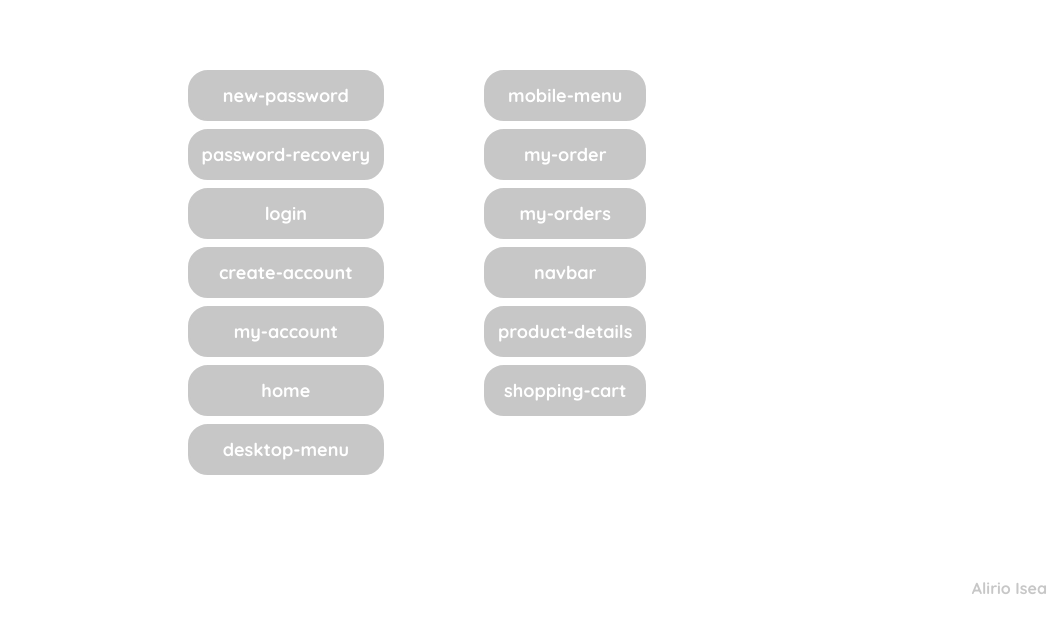
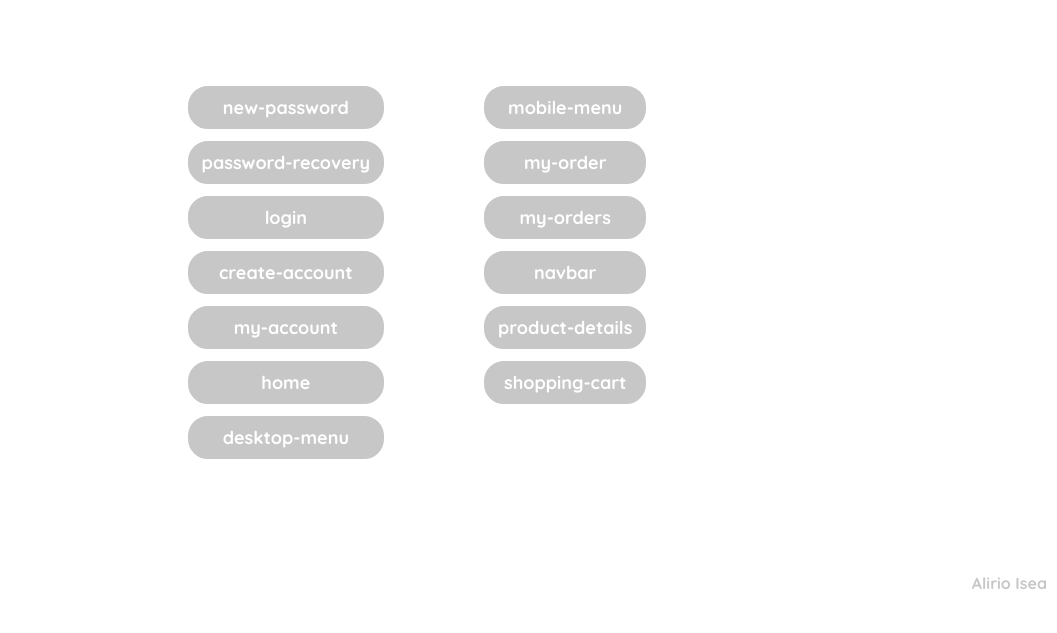
Before and after one commit to alirioi/curso-frontend-developer-practico, a plain HTML site: page index.html in a window 1280 px wide. Shown: the part 145-778 px from the top of the page, without its empty margins (223-1280 px from the left). Drawn offline with Linux system fonts and the light colour scheme.

Commit message:
mejora de los botones del index

```diff
--- a/index.html
+++ b/index.html
@@ -61,15 +61,14 @@
             display: flex;
             align-content: center;
             flex-direction: column;
-            gap: 8px;
+            gap: 12px;
             list-style: none;
         }
 
         .pantallas-container ul li {
             border: 2px solid var(--very-light-pink);
             border-radius: 20px;
-            cursor: pointer;
-            padding: 12px;
+            padding: 8px 12px;
             text-align: center;
             background: var(--very-light-pink);
         }
@@ -83,6 +82,10 @@
             color: var(--white);
             font-size: var(--lg);
             font-weight: bold;
+            display: inline-block;
+            width: 100%;
+            margin: 0;
+            padding: 0;
         }
 
         .nombre {
```
